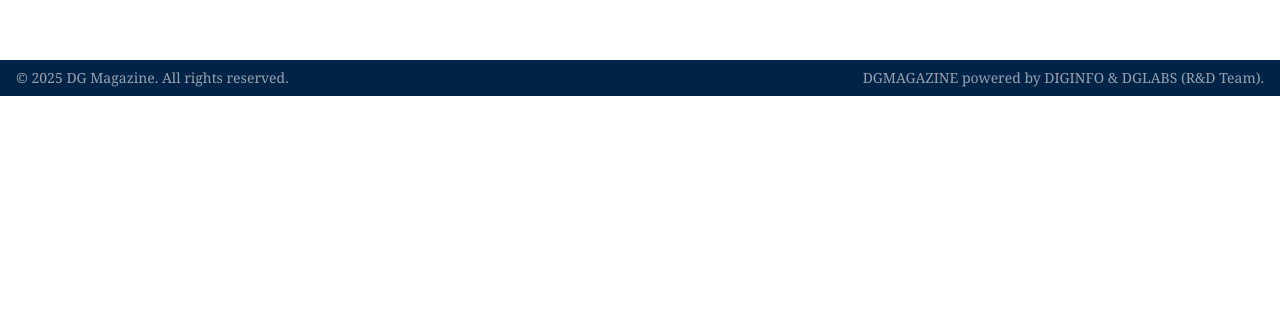
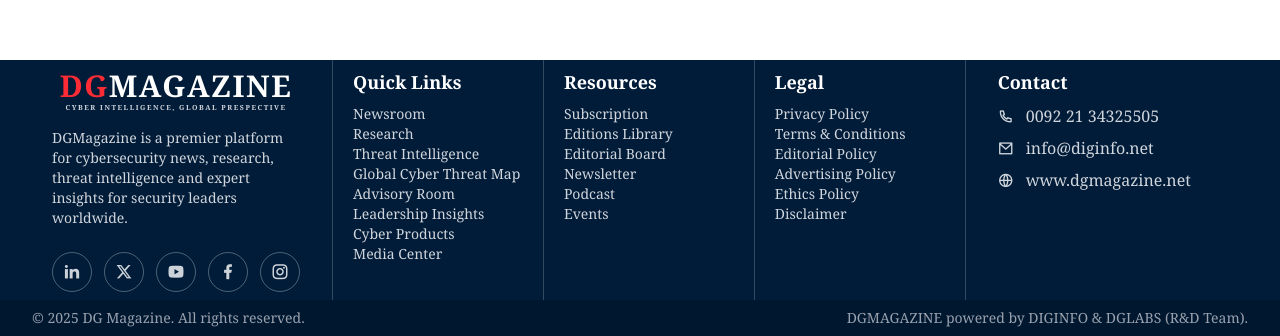
Before and after one commit to konain611/demo-dgmagazine, a Next.js app: page / in a window 1280 px wide. Shown: the part 872-1208 px from the top of the page. Before the commit the page ends 968 px from the top, so only its background shows below. Built offline with nearby package versions, Linux system fonts and the light colour scheme.

Commit message:
Added Footer

```diff
--- a/src/app/layout.tsx
+++ b/src/app/layout.tsx
@@ -37,6 +37,7 @@
           <Header />
           <Navbar />
           {children}
+          <Footer />
           <SubFooter />
         </ThemeProvider>
       </body>
--- /dev/null
+++ b/src/components/footer/Footer.tsx
@@ -0,0 +1,128 @@
+import Link from 'next/link'
+
+export default function Footer() {
+    return (
+        <footer className="bg-[#001c38] text-white max-h-80">
+            <div className="mx-5 grid grid-cols-1 lg:grid-cols-[1.4fr_1fr_1fr_1fr_1.4fr]">
+                <div className="py-2 px-8 flex flex-col h-full">
+                    <h3 className="mb-4 text-center text-3xl font-bold tracking-wider uppercase">
+                        <span className="text-red-500">DG</span>
+                        <span className="text-white">MAGAZINE</span>
+                        <p className="text-[7px] text-gray-300 uppercase">
+                            cyber intelligence, global prespective
+                        </p>
+                    </h3>
+
+                    <p className="text-sm  text-gray-300">
+                        DGMagazine is a premier platform for cybersecurity news, research, threat intelligence and expert insights
+                        for security leaders worldwide.
+                    </p>
+
+                    <div className="mt-auto flex items-center justify-center gap-3 pt-6">
+                        <Link
+                            href="#"
+                            aria-label="LinkedIn"
+                            className="flex h-10 w-10 items-center justify-center rounded-full border border-white/30 text-lg text-white/80 transition-all hover:border-[#FF9102] hover:text-[#FF9102]"
+                        >
+                            <i className="ri-linkedin-fill" />
+                        </Link>
+
+                        <Link
+                            href="#"
+                            aria-label="X"
+                            className="flex h-10 w-10 items-center justify-center rounded-full border border-white/30 text-lg text-white/80 transition-all hover:border-[#FF9102] hover:text-[#FF9102]"
+                        >
+                            <i className="ri-twitter-x-fill" />
+                        </Link>
+
+                        <Link
+                            href="#"
+                            aria-label="YouTube"
+                            className="flex h-10 w-10 items-center justify-center rounded-full border border-white/30 text-lg text-white/80 transition-all hover:border-[#FF9102] hover:text-[#FF9102]"
+                        >
+                            <i className="ri-youtube-fill" />
+                        </Link>
+
+                        <Link
+                            href="#"
+                            aria-label="Facebook"
+                            className="flex h-10 w-10 items-center justify-center rounded-full border border-white/30 text-lg text-white/80 transition-all hover:border-[#FF9102] hover:text-[#FF9102]"
+                        >
+                            <i className="ri-facebook-fill" />
+                        </Link>
+
+                        <Link
+                            href="#"
+                            aria-label="Instagram"
+                            className="flex h-10 w-10 items-center justify-center rounded-full border border-white/30 text-lg text-white/80 transition-all hover:border-[#FF9102] hover:text-[#FF9102]"
+                        >
+                            <i className="ri-instagram-line" />
+                        </Link>
+                    </div>
+                </div>
+
+                <div className="border-l border-white/20 py-2 px-5">
+                    <h3 className="mb-2 text-lg font-semibold">Quick Links</h3>
+
+                    <div className="flex flex-col text-sm text-gray-300">
+                        <Link href="/newsroom" className="hover:text-[#FF9102]">Newsroom</Link>
+                        <Link href="/research" className="hover:text-[#FF9102]">Research</Link>
+                        <Link href="/threat-intelligence" className="hover:text-[#FF9102]">Threat Intelligence</Link>
+                        <Link href="/global-cyber-threat-map" className="hover:text-[#FF9102]">Global Cyber Threat Map</Link>
+                        <Link href="/advisory-room" className="hover:text-[#FF9102]">Advisory Room</Link>
+                        <Link href="/leadership-insights" className="hover:text-[#FF9102]">Leadership Insights</Link>
+                        <Link href="/cyber-products" className="hover:text-[#FF9102]">Cyber Products</Link>
+                        <Link href="/media-center" className="hover:text-[#FF9102]">Media Center</Link>
+                    </div>
+                </div>
+
+                <div className="border-l border-white/20 py-2 px-5">
+                    <h3 className="mb-2 text-lg font-semibold">Resources</h3>
+
+                    <div className="flex flex-col text-sm text-gray-300">
+                        <Link href="/subscription" className="hover:text-[#FF9102]">Subscription</Link>
+                        <Link href="/editions-library" className="hover:text-[#FF9102]">Editions Library</Link>
+                        <Link href="/editorial-board" className="hover:text-[#FF9102]">Editorial Board</Link>
+                        <Link href="/newsletter" className="hover:text-[#FF9102]">Newsletter</Link>
+                        <Link href="/podcast" className="hover:text-[#FF9102]">Podcast</Link>
+                        <Link href="/events" className="hover:text-[#FF9102]">Events</Link>
+                    </div>
+                </div>
+
+                <div className="border-l border-white/20 py-2 px-5">
+                    <h3 className="mb-2 text-lg font-semibold">Legal</h3>
+
+                    <div className="flex flex-col text-sm text-gray-300">
+                        <Link href="/privacy-policy" className="hover:text-[#FF9102]">Privacy Policy</Link>
+                        <Link href="/terms-and-conditions" className="hover:text-[#FF9102]">Terms & Conditions</Link>
+                        <Link href="/editorial-policy" className="hover:text-[#FF9102]">Editorial Policy</Link>
+                        <Link href="/advertising-policy" className="hover:text-[#FF9102]">Advertising Policy</Link>
+                        <Link href="/ethics-policy" className="hover:text-[#FF9102]">Ethics Policy</Link>
+                        <Link href="/disclaimer" className="hover:text-[#FF9102]">Disclaimer</Link>
+                    </div>
+                </div>
+
+                <div className="border-l border-white/20 py-2 px-8">
+                    <h3 className="mb-2 text-lg font-semibold">Contact</h3>
+
+                    <div className="flex flex-col gap-2 text-[16px] text-gray-300">
+                        <div className="flex items-center gap-3">
+                            <i className="ri-phone-line " />
+                            <span>0092 21 34325505</span>
+                        </div>
+
+                        <div className="flex items-center gap-3">
+                            <i className="ri-mail-line" />
+                            <span>info@diginfo.net</span>
+                        </div>
+
+                        <div className="flex items-center gap-3">
+                            <i className="ri-global-line" />
+                            <span>www.dgmagazine.net</span>
+                        </div>
+                    </div>
+                </div>
+            </div>
+        </footer>
+    )
+}
--- a/src/components/footer/SubFooter.tsx
+++ b/src/components/footer/SubFooter.tsx
@@ -1,7 +1,7 @@
 export default function SubFooter() {
   return (
-    <footer className="bg-[#002448] py-2 text-gray-400">
-      <div className="container mx-auto flex items-center justify-between px-4 text-sm">
+    <footer className="bg-[#00182f] py-2 text-gray-400">
+      <div className="container mx-auto flex items-center justify-between px-8 text-sm">
         <p>© 2025 DG Magazine. All rights reserved.</p>
         <p>DGMAGAZINE powered by DIGINFO & DGLABS (R&D Team).</p>
       </div>
```
